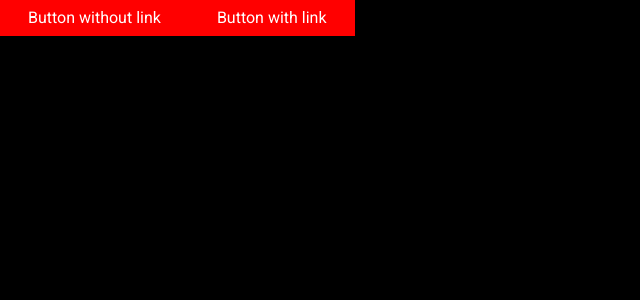
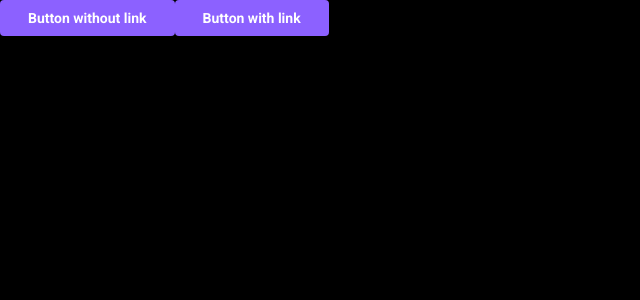
Before and after one commit to talismanchik/SmartCards, a React (Vite) app: page / in a window 1280 px wide. Shown: the top 300 px of the page, without its empty margins (0-640 px from the left). Built offline with nearby package versions, Linux system fonts and the light colour scheme.

Commit message:
Done: #1 Button

```diff
--- a/src/components/ui/button/button.module.scss
+++ b/src/components/ui/button/button.module.scss
@@ -7,7 +7,13 @@
   align-items: center;
   justify-content: center;
 
+  box-sizing: border-box;
   padding: 6px 28px;
+
+  font-size: var(--font-size-s);
+  font-weight: var(--font-weight-bold);
+
+  border-radius: 4px;
 
   &:focus-visible {
     outline: 2px solid var(--color-info-500);
@@ -15,11 +21,39 @@
 }
 
 .primary {
-  background-color: red;
+  background-color: var(--color-accent-500);
+
+  &:hover {
+    background-color: var(--color-accent-300);
+    transition: 0.15s;
+  }
+
+  &:active {
+    background-color: var(--color-accent-700);
+  }
+
+  &:disabled {
+    color: var(--color-light-900);
+    background-color: var(--color-accent-900);
+  }
 }
 
 .secondary {
-  background-color: green;
+  background-color: var(--color-dark-300);
+
+  &:hover {
+    background-color: var(--color-dark-100);
+    transition: 0.15s;
+  }
+
+  &:active {
+    background-color: var(--color-dark-500);
+  }
+
+  &:disabled {
+    color: var(--color-light-900);
+    background-color: var(--color-dark-300);
+  }
 }
 
 .tertiary {
--- a/src/components/ui/button/button.tsx
+++ b/src/components/ui/button/button.tsx
@@ -8,7 +8,7 @@ type Props<T extends ElementType = 'button'> = {
   as?: T
   className?: string
   fullWidth?: boolean
-  variant?: 'link' | 'primary' | 'secondary' | 'tertiary'
+  variant?: 'primary' | 'secondary' /*| 'tertiary' | 'link' */
 } & ComponentPropsWithoutRef<T>
 
 export const Button = <T extends ElementType = 'button'>(props: Props<T>) => {
```
Also changed, not shown: 1 other file (tests, documents, lock files or other folders).
